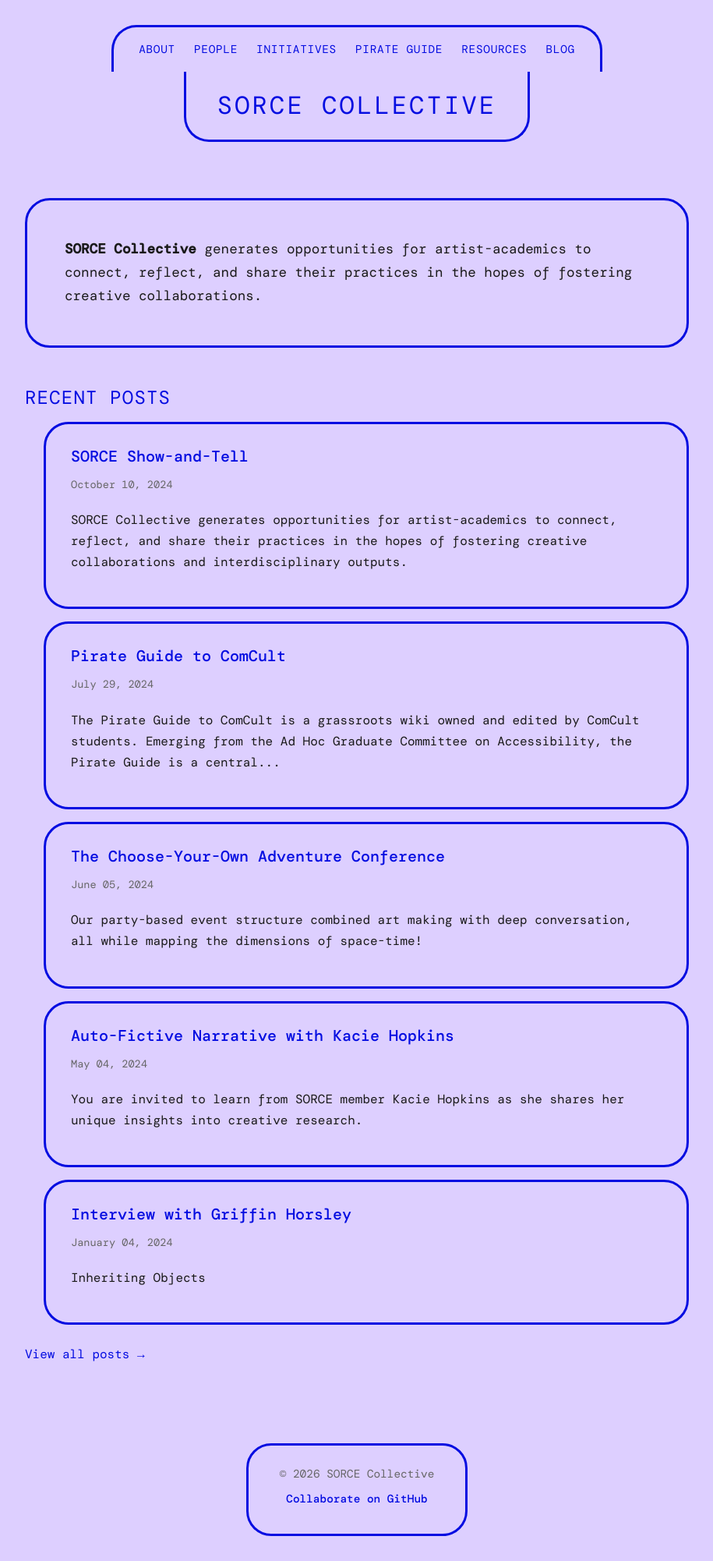
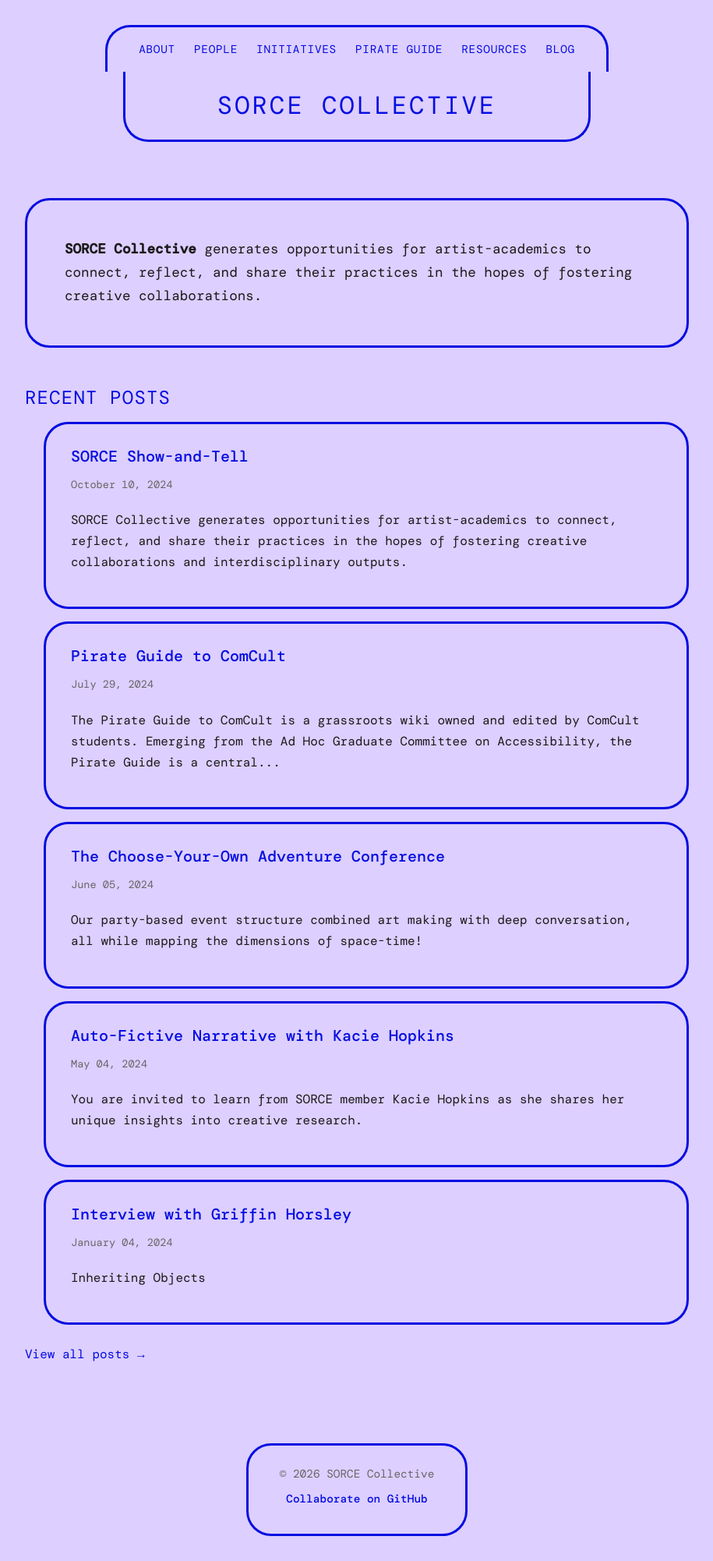
Before and after one commit to iowyth/sorce, a Jekyll site: the page built from index.md, in a window 1280 px wide. Shown: the whole page at 78% size, without its empty margins (182-1097 px from the left). Built offline with Jekyll 4.4.1, drawn with Linux system fonts in a browser that asks for light colours; some web fonts are replaced.

Commit message:
Make nav and title same width in header horseshoe
- Added header-box wrapper to ensure both elements match width
- Nav and title now both use width: 100% within the box
- Content centered within each element

Co-Authored-By: Claude Opus 4.5 <noreply@anthropic.com>

```diff
--- a/_layouts/default.html
+++ b/_layouts/default.html
@@ -24,6 +24,7 @@
 <body>
   <header class="site-header">
     <div class="container">
+      <div class="header-box">
         <nav class="site-nav">
           <a href="{{ '/about' | relative_url }}">About</a>
           <a href="{{ '/people' | relative_url }}">People</a>
@@ -32,7 +33,10 @@
           <a href="{{ '/resources' | relative_url }}">Resources</a>
           <a href="{{ '/blog' | relative_url }}">Blog</a>
         </nav>
+      </div>
+      <div class="header-box">
         <a href="{{ '/' | relative_url }}" class="site-title">{{ site.title }}</a>
+      </div>
       <button class="nav-toggle" aria-label="Toggle navigation">
         <span></span>
         <span></span>
--- a/assets/css/style.css
+++ b/assets/css/style.css
@@ -86,6 +86,12 @@ a:hover {
   gap: 0;
 }
 
+.header-box {
+  display: flex;
+  justify-content: center;
+  min-width: 600px;
+}
+
 .site-title {
   font-family: 'uni 05_53', 'DM Mono', monospace;
   font-size: 2rem;
@@ -98,6 +104,8 @@ a:hover {
   border: 3px solid var(--primary-blue);
   border-top: none;
   border-radius: 0 0 2rem 2rem;
+  width: 100%;
+  text-align: center;
 }
 
 .site-title:hover {
@@ -107,11 +115,13 @@ a:hover {
 .site-nav {
   display: flex;
   gap: 1.5rem;
-  padding: 1rem 2rem;
+  padding: 1rem 2.5rem;
   background: transparent;
   border: 3px solid var(--primary-blue);
   border-bottom: none;
   border-radius: 2rem 2rem 0 0;
+  width: 100%;
+  justify-content: center;
 }
 
 .site-nav a {
```
Lines whose indentation alone changed are shown as unchanged.
